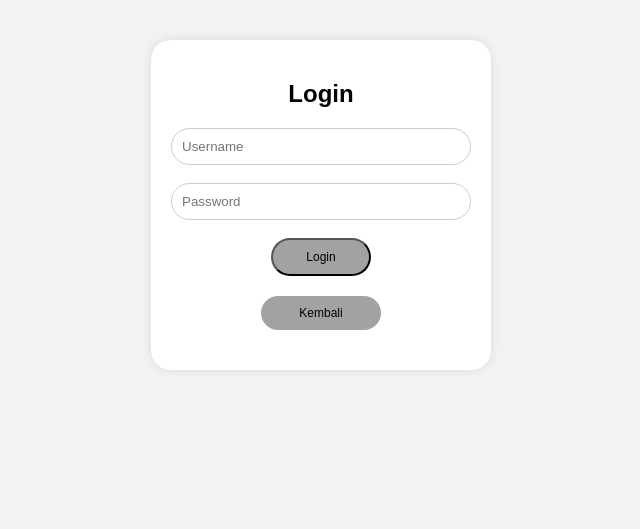
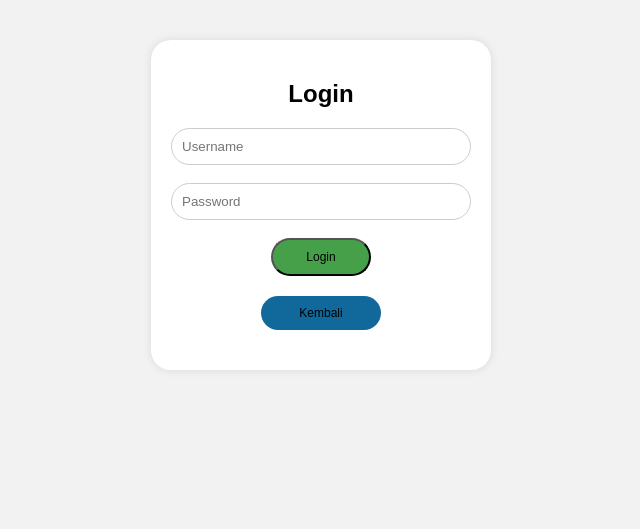
Before and after one commit to NandaSyarlaHariyanti/FP_Laundry, a PHP site: page /admin/loginadmin.php in a window 1280 px wide. Shown: the part 203-732 px from the top of the page, without its empty margins (319-959 px from the left). Run offline with PHP 8.4, Linux system fonts and the light colour scheme.

Commit message:
ubah warna

```diff
--- a/admin/login.css
+++ b/admin/login.css
@@ -47,7 +47,7 @@ input[type="submit"] {
   margin: 0 auto;
   width: 100px;
   padding: 10px;
-  background-color: rgb(163, 161, 161);
+  background-color: #45a049;
   color: #000;
   border-radius: 20px;
   text-align: center;
@@ -61,7 +61,7 @@ input[type="submit"] {
   margin: 20px auto;
   width: 100px;
   padding: 10px;
-  background-color: rgb(163, 161, 161);
+  background-color: #10689b;
   color: #000;
   border-radius: 20px;
   text-align: center;
```
